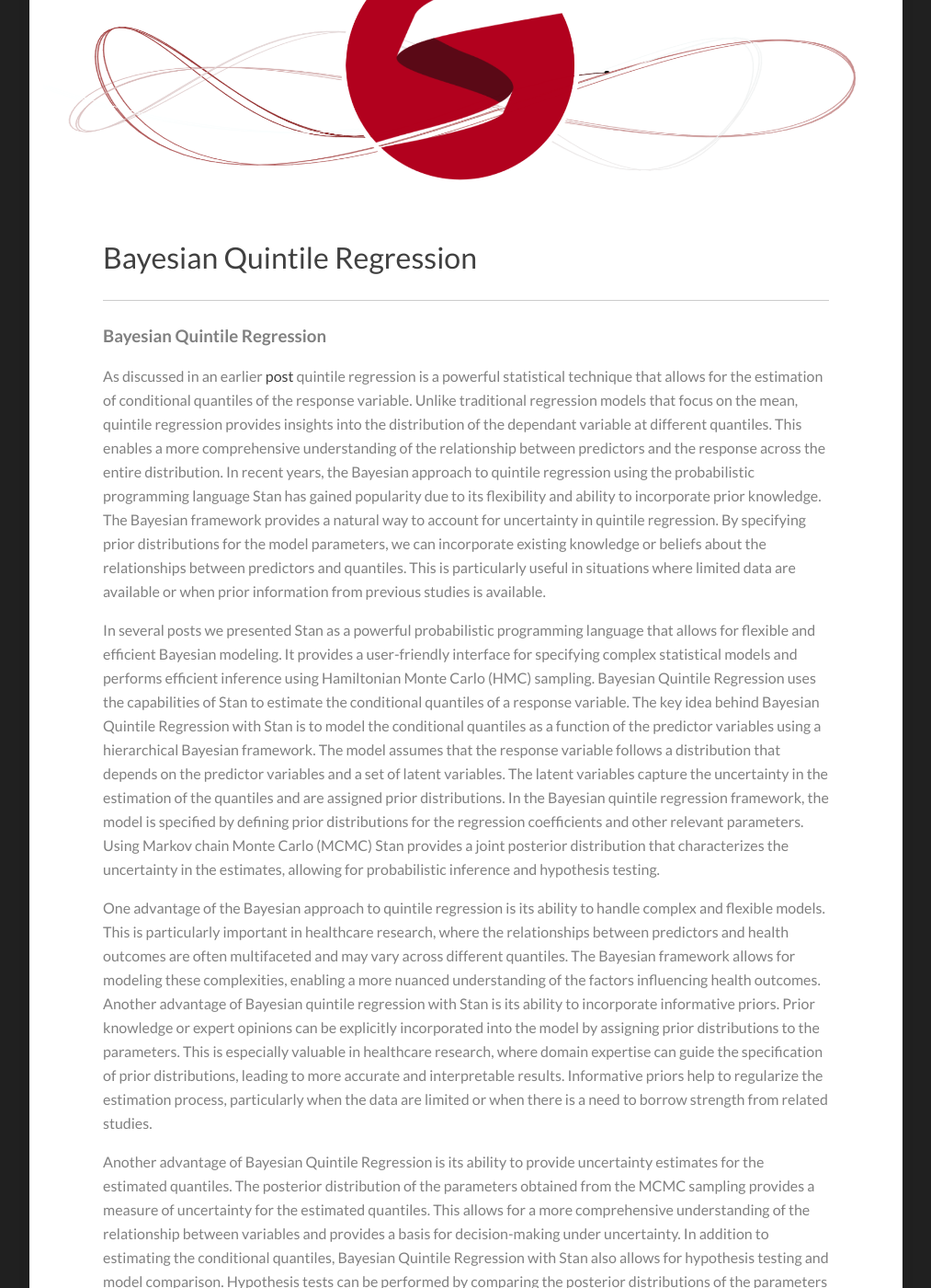
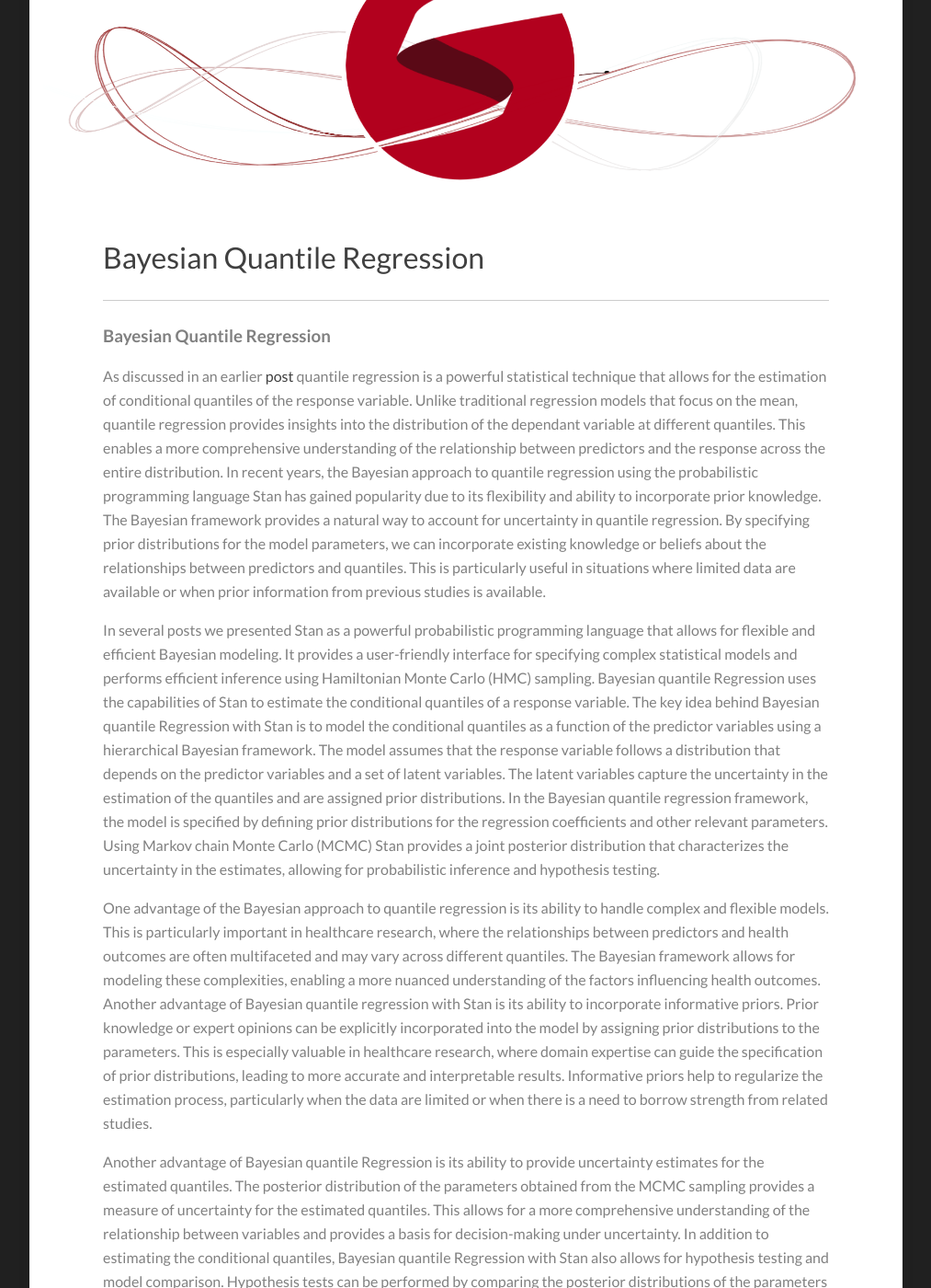
Before and after one commit to Kamran-Afzali/Kamran-Afzali.github.io, a Jekyll site: the page built from _posts/2023-08-28-QR_STAN.md, in a window 1280 px wide and 1400 px high, scrolled down 344 px. Shown: the whole window at 92% size, without its empty margins (133-1146 px from the left). Built offline with Jekyll 4.4.1, drawn with Linux system fonts in a browser that asks for light colours; some of the changed text lies outside the part shown.

Commit message:
Update 2023-08-28-QR_STAN.md

```diff
--- a/_posts/2023-08-28-QR_STAN.md
+++ b/_posts/2023-08-28-QR_STAN.md
@@ -1,26 +1,26 @@
 ---
 layout: post
 categories: posts
-title: Bayesian Quintile Regression
+title: Bayesian Quantile Regression
 featured-image: /images/stan.png
 tags: [STAN, R, Bayes]
 date-string: August 2023
 ---
 
-### Bayesian Quintile Regression
+### Bayesian Quantile Regression
 
-As discussed in an earlier [post](https://kamran-afzali.github.io/posts/2023-05-23/Q_Reg.html) quintile regression is a powerful statistical technique that allows for the estimation of conditional quantiles of the response variable. Unlike traditional regression models that focus on the mean, quintile regression provides insights into the distribution of the dependant variable at different quantiles. This enables a more comprehensive understanding of the relationship between predictors and the response across the entire distribution. In recent years, the Bayesian approach to quintile regression using the probabilistic programming language Stan has gained popularity due to its flexibility and ability to incorporate prior knowledge. The Bayesian framework provides a natural way to account for uncertainty in quintile regression. By specifying prior distributions for the model parameters, we can incorporate existing knowledge or beliefs about the relationships between predictors and quantiles. This is particularly useful in situations where limited data are available or when prior information from previous studies is available.
+As discussed in an earlier [post](https://kamran-afzali.github.io/posts/2023-05-23/Q_Reg.html) quantile regression is a powerful statistical technique that allows for the estimation of conditional quantiles of the response variable. Unlike traditional regression models that focus on the mean, quantile regression provides insights into the distribution of the dependant variable at different quantiles. This enables a more comprehensive understanding of the relationship between predictors and the response across the entire distribution. In recent years, the Bayesian approach to quantile regression using the probabilistic programming language Stan has gained popularity due to its flexibility and ability to incorporate prior knowledge. The Bayesian framework provides a natural way to account for uncertainty in quantile regression. By specifying prior distributions for the model parameters, we can incorporate existing knowledge or beliefs about the relationships between predictors and quantiles. This is particularly useful in situations where limited data are available or when prior information from previous studies is available.
 
-In several posts we presented Stan as a powerful probabilistic programming language that allows for flexible and efficient Bayesian modeling. It provides a user-friendly interface for specifying complex statistical models and performs efficient inference using Hamiltonian Monte Carlo (HMC) sampling. Bayesian Quintile Regression uses the capabilities of Stan to estimate the conditional quantiles of a response variable. The key idea behind Bayesian Quintile Regression with Stan is to model the conditional quantiles as a function of the predictor variables using a hierarchical Bayesian framework. The model assumes that the response variable follows a distribution that depends on the predictor variables and a set of latent variables. The latent variables capture the uncertainty in the estimation of the quantiles and are assigned prior distributions. In the Bayesian quintile regression framework, the model is specified by defining prior distributions for the regression coefficients and other relevant parameters. Using Markov chain Monte Carlo (MCMC) Stan provides a joint posterior distribution that characterizes the uncertainty in the estimates, allowing for probabilistic inference and hypothesis testing.
+In several posts we presented Stan as a powerful probabilistic programming language that allows for flexible and efficient Bayesian modeling. It provides a user-friendly interface for specifying complex statistical models and performs efficient inference using Hamiltonian Monte Carlo (HMC) sampling. Bayesian quantile Regression uses the capabilities of Stan to estimate the conditional quantiles of a response variable. The key idea behind Bayesian quantile Regression with Stan is to model the conditional quantiles as a function of the predictor variables using a hierarchical Bayesian framework. The model assumes that the response variable follows a distribution that depends on the predictor variables and a set of latent variables. The latent variables capture the uncertainty in the estimation of the quantiles and are assigned prior distributions. In the Bayesian quantile regression framework, the model is specified by defining prior distributions for the regression coefficients and other relevant parameters. Using Markov chain Monte Carlo (MCMC) Stan provides a joint posterior distribution that characterizes the uncertainty in the estimates, allowing for probabilistic inference and hypothesis testing.
 
-One advantage of the Bayesian approach to quintile regression is its ability to handle complex and flexible models. This is particularly important in healthcare research, where the relationships between predictors and health outcomes are often multifaceted and may vary across different quantiles. The Bayesian framework allows for modeling these complexities, enabling a more nuanced understanding of the factors influencing health outcomes. Another advantage of Bayesian quintile regression with Stan is its ability to incorporate informative priors. Prior knowledge or expert opinions can be explicitly incorporated into the model by assigning prior distributions to the parameters. This is especially valuable in healthcare research, where domain expertise can guide the specification of prior distributions, leading to more accurate and interpretable results. Informative priors help to regularize the estimation process, particularly when the data are limited or when there is a need to borrow strength from related studies.
+One advantage of the Bayesian approach to quantile regression is its ability to handle complex and flexible models. This is particularly important in healthcare research, where the relationships between predictors and health outcomes are often multifaceted and may vary across different quantiles. The Bayesian framework allows for modeling these complexities, enabling a more nuanced understanding of the factors influencing health outcomes. Another advantage of Bayesian quantile regression with Stan is its ability to incorporate informative priors. Prior knowledge or expert opinions can be explicitly incorporated into the model by assigning prior distributions to the parameters. This is especially valuable in healthcare research, where domain expertise can guide the specification of prior distributions, leading to more accurate and interpretable results. Informative priors help to regularize the estimation process, particularly when the data are limited or when there is a need to borrow strength from related studies.
 
-Another advantage of Bayesian Quintile Regression is its ability to provide uncertainty estimates for the estimated quantiles. The posterior distribution of the parameters obtained from the MCMC sampling provides a measure of uncertainty for the estimated quantiles. This allows for a more comprehensive understanding of the relationship between variables and provides a basis for decision-making under uncertainty. In addition to estimating the conditional quantiles, Bayesian Quintile Regression with Stan also allows for hypothesis testing and model comparison. Hypothesis tests can be performed by comparing the posterior distributions of the parameters to a null hypothesis. Model comparison can be done using techniques such as the deviance information criterion (DIC) or the widely applicable information criterion (WAIC).
+Another advantage of Bayesian quantile Regression is its ability to provide uncertainty estimates for the estimated quantiles. The posterior distribution of the parameters obtained from the MCMC sampling provides a measure of uncertainty for the estimated quantiles. This allows for a more comprehensive understanding of the relationship between variables and provides a basis for decision-making under uncertainty. In addition to estimating the conditional quantiles, Bayesian quantile Regression with Stan also allows for hypothesis testing and model comparison. Hypothesis tests can be performed by comparing the posterior distributions of the parameters to a null hypothesis. Model comparison can be done using techniques such as the deviance information criterion (DIC) or the widely applicable information criterion (WAIC).
 
-Bayesian Quintile Regression with Stan is a powerful and flexible approach for estimating the conditional quantiles of a response variable, by incorporating prior information and providing uncertainty estimates, it allows for better decision-making under uncertainty. With its ability to incorporate prior knowledge and handle complex models, Bayesian quintile regression with Stan facilitates more accurate and nuanced analyses, enhancing our understanding of the factors influencing health outcomes. Likewise, by explicitly modeling the conditional quantiles of the response variable, the approach provides a comprehensive understanding of the relationships between predictors and health outcomes with a great promise for advancing healthcare research and informing evidence-based decision-making in clinical practice and policy settings.
+Bayesian quantile Regression with Stan is a powerful and flexible approach for estimating the conditional quantiles of a response variable, by incorporating prior information and providing uncertainty estimates, it allows for better decision-making under uncertainty. With its ability to incorporate prior knowledge and handle complex models, Bayesian quantile regression with Stan facilitates more accurate and nuanced analyses, enhancing our understanding of the factors influencing health outcomes. Likewise, by explicitly modeling the conditional quantiles of the response variable, the approach provides a comprehensive understanding of the relationships between predictors and health outcomes with a great promise for advancing healthcare research and informing evidence-based decision-making in clinical practice and policy settings.
 
 
-To illustrate the use of Bayesian Quintile Regression with Stan, let's consider an example with synthetic heteroskedastic data.
+To illustrate the use of Bayesian quantile Regression with Stan, let's consider an example with synthetic heteroskedastic data.
 
 
 ### Model Specification
```
